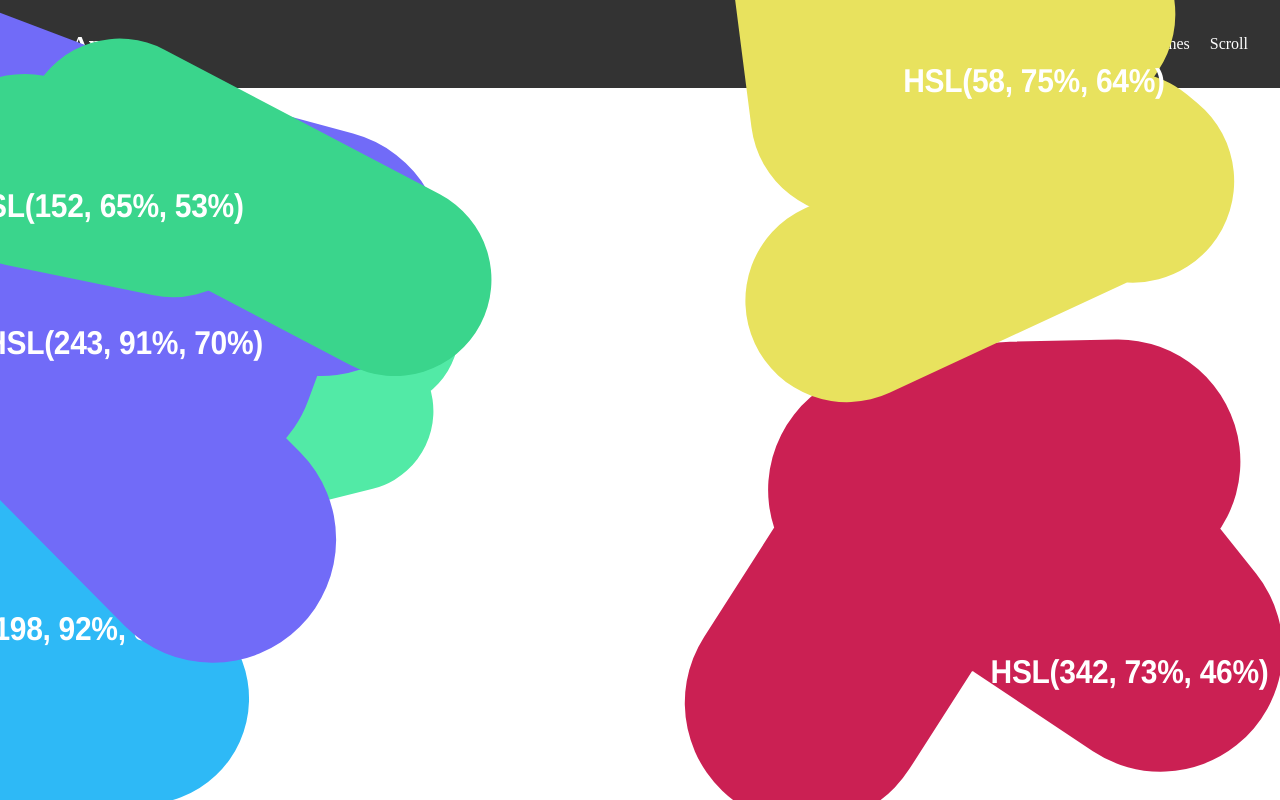
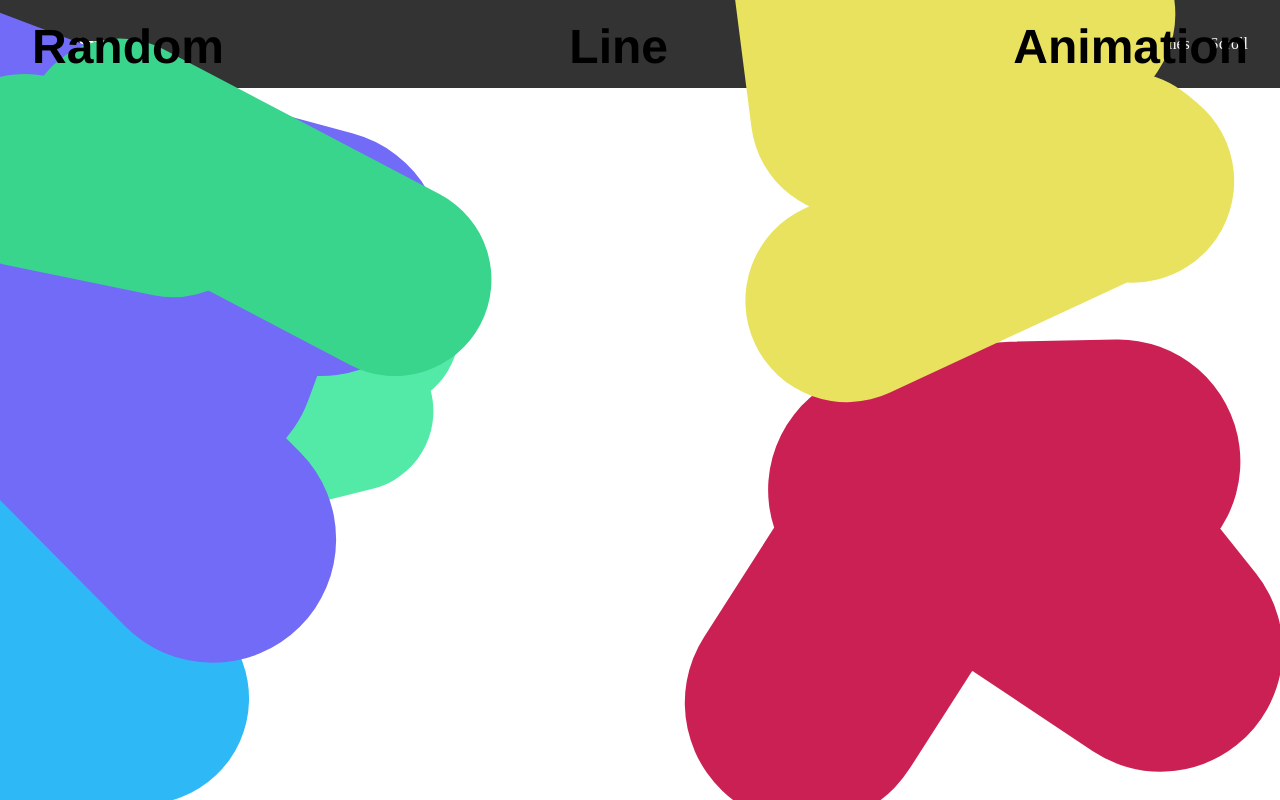
Before and after one commit to t-matsuda1011/react-space, a React (Vite) app: page /lines in a window 1280 px wide. Built offline with nearby package versions, Linux system fonts and the light colour scheme.

Commit message:
createLineの修正

```diff
--- a/src/components/CreateLine/animation.ts
+++ b/src/components/CreateLine/animation.ts
@@ -98,7 +98,7 @@ export const setupLineAnimation = (scope: RefObject<HTMLElement | null>): Animat
 
       // テキストは線の開始と同時に表示
       gsap.to(colorText, {
-        display: 'block',
+        // display: 'block',
         duration: 1,
         ease: 'none',
       });
--- a/src/components/CreateLine/index.scss
+++ b/src/components/CreateLine/index.scss
@@ -35,3 +35,23 @@
         transform: scale(1, 1.1);
     }
 }
+
+.title-set {
+    position: absolute;
+    top: -30px;
+    left: 50%;
+    transform: translateX(-50%);
+    z-index: 2; // SVGの上に表示
+
+    .title-head {
+        width: 95vw;
+        color: #000;
+        font-family: 'Helvetica', sans-serif;
+        font-weight: bold;
+        font-size: 48px;
+        line-height: 1.2;
+        user-select: none; // テキスト選択を無効化
+        display: flex;
+        justify-content: space-between;
+    }
+}
--- a/src/components/CreateLine/index.tsx
+++ b/src/components/CreateLine/index.tsx
@@ -31,6 +31,7 @@ export const CreateLine = () => {
   }, [handleKeyPress]);
 
   return (
+    <div className="container">
     <div
       ref={containerRef}
       className="line-wrapepr"
@@ -38,5 +39,13 @@ export const CreateLine = () => {
     >
       <svg id="line-svg" className="line-created" />
     </div>
+      <div className="title-set">
+        <div className="title-head">
+          <p>Random</p>
+          <p>Line</p>
+          <p>Animation</p>
+        </div>
+      </div>
+    </div>
   );
 };
```
